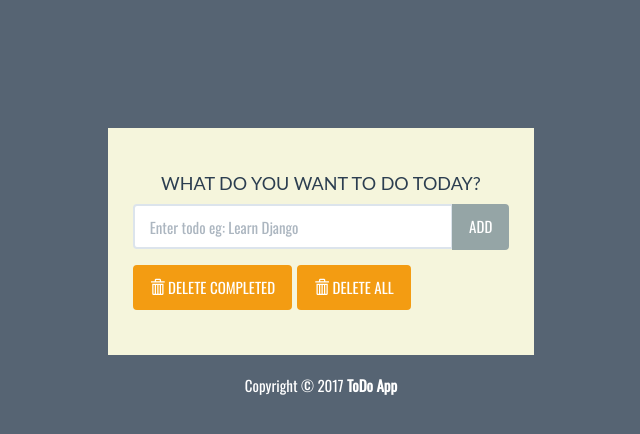
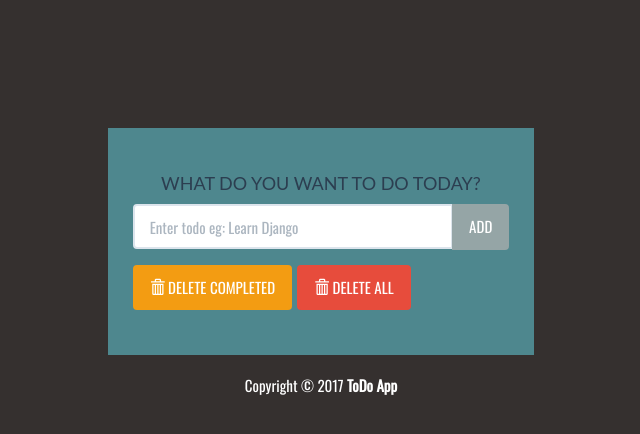
Before and after one commit to satyasashi/todo_basic, a Django app: page / in a window 1280 px wide. Shown: the top 434 px of the page, without its empty margins (319-959 px from the left). Run offline with Django 3.2, Linux system fonts and the light colour scheme; data that the repository does not hold is empty; some libraries are stand-ins or nearby versions.

Commit message:
commit from ubuntu with minor changes

```diff
--- a/todoapp/static/todo/styles.css
+++ b/todoapp/static/todo/styles.css
@@ -1,12 +1,12 @@
 body {
-	background: rgba(44, 62, 80, .8);
+	background: rgb(53, 48, 47);
 	font-family: 'Oswald', 'Futura', sans-serif;
 }
 #wrapper {
 	margin-top: 10% !important;
 }
 #content {
-	background: beige;
+	background: #4e878e;
 	padding: 25px;
 }
 #content > h2 {
--- a/todoapp/templates/todo/index.html
+++ b/todoapp/templates/todo/index.html
@@ -46,7 +46,7 @@
 								</div>
 								<div class="btn-group">
 									<a href="{% url 'deleteAll' %}">
-									<button type="button" class="btn btn-warning">
+									<button type="button" class="btn btn-danger">
 										<i class="glyphicon glyphicon-trash"></i> DELETE ALL
 									</button></a>
 								</div>
```
Also changed, not shown: db.sqlite3, 13 other files.
